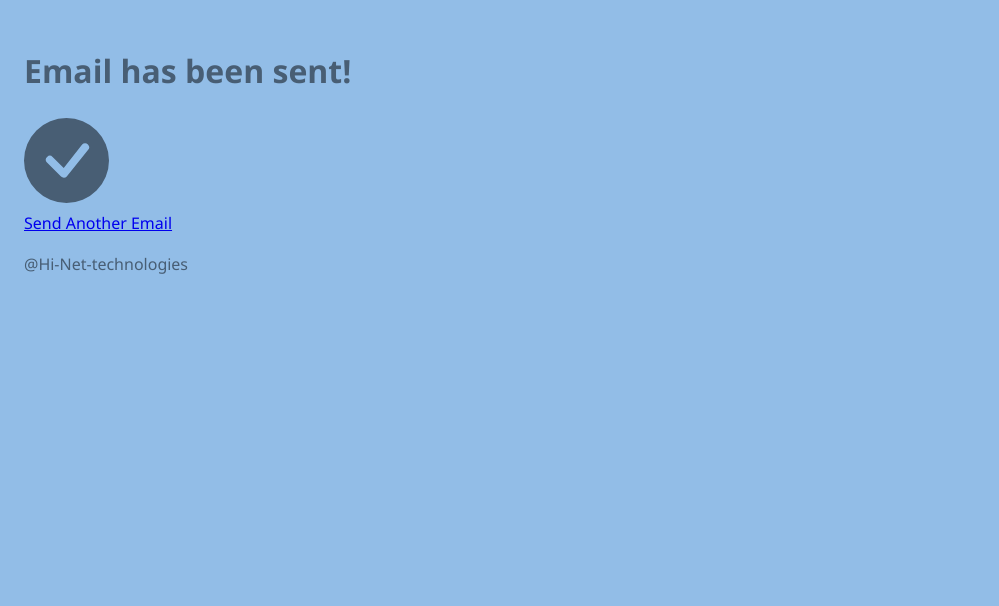
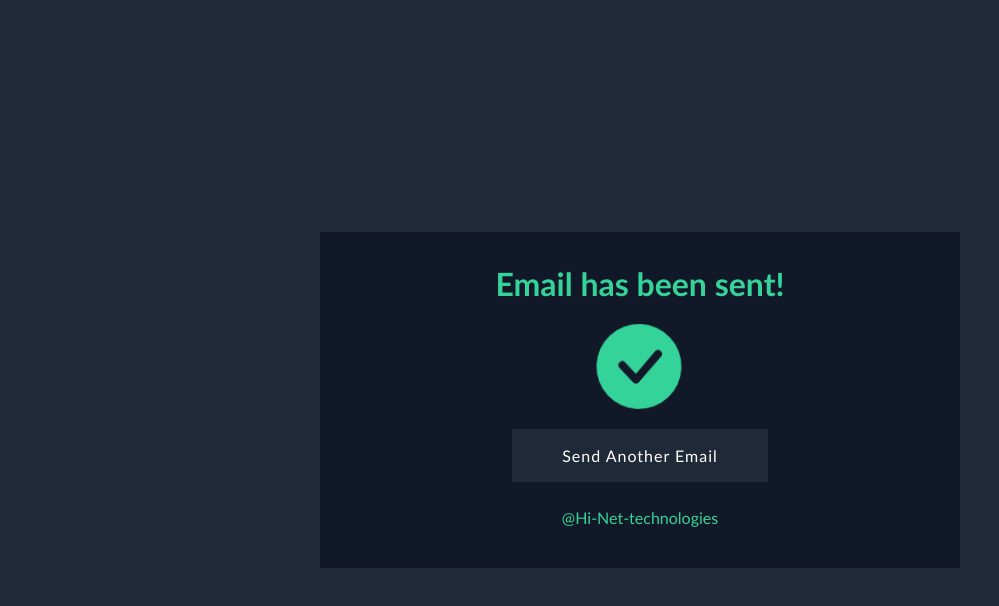
Before and after one commit to Hinet-tech/hinetfrontend, a website: page success.html in a window 1280 px wide. Shown: the whole page, without its empty margins (0-999 px from the left). Drawn offline with Linux system fonts and the light colour scheme.

Commit message:
Update success.html

```diff
--- a/success.html
+++ b/success.html
@@ -1,12 +1,125 @@
 <!DOCTYPE html>
 <html lang="en">
   <head>
+
     <meta charset="UTF-8" />
     <meta http-equiv="X-UA-Compatible" content="IE=edge" />
     <meta name="viewport" content="width=device-width, initial-scale=1.0" />
-    <link href="styles.css" rel="stylesheet" />
+
 
     <title>Email Sent</title>
+    <style>
+      * {
+  --bg1: #1f2937;
+  --bg2: #111827;
+  --tint: #34d399;
+}
+
+body {
+  margin: 0;
+  padding: 0;
+  background-color: var(--bg1);
+  color: var(--tint);
+  font-family: "Gill Sans", "Gill Sans MT", Calibri, "Trebuchet MS", sans-serif;
+  height: 100vh;
+  display: flex;
+  text-align: center;
+  box-sizing: border-box;
+}
+
+div,
+form {
+  display: flex;
+  flex-direction: column;
+  margin: 0 auto;
+  background-color: var(--bg2);
+  width: 50%;
+  align-items: center;
+  padding-bottom: 25px;
+  padding-top: 10px;
+  align-self: center;
+  justify-content: center;
+}
+
+section {
+  display: flex;
+  width: 40%;
+  padding: 10px;
+}
+
+.animated {
+  background-repeat: no-repeat;
+  background-position: left top;
+  -webkit-animation-duration: 10s;
+  animation-duration: 10s;
+  -webkit-animation-fill-mode: both;
+  animation-fill-mode: both;
+}
+
+@keyframes swing {
+  20% {
+    transform: rotate(15deg);
+  }
+  40% {
+    transform: rotate(-10deg);
+  }
+  60% {
+    transform: rotate(5deg);
+  }
+  80% {
+    transform: rotate(-5deg);
+  }
+  100% {
+    transform: rotate(0deg);
+  }
+}
+
+.swing {
+  -webkit-transform-origin: top center;
+  transform-origin: top center;
+  -webkit-animation-name: swing;
+  animation-name: swing;
+}
+
+input,
+textarea,
+a {
+  width: 100%;
+  padding: 15px;
+  font-size: 16px;
+  letter-spacing: 1px;
+  background-color: var(--bg1);
+  border: 2px solid var(--bg1);
+  outline: 0;
+  color: #fff;
+  text-decoration: none;
+}
+
+input:focus,
+textarea:focus {
+  border: 2px solid var(--tint);
+}
+
+input[type="submit"] {
+  cursor: pointer;
+}
+
+input[type="submit"]:hover,
+a:hover {
+  background-color: var(--tint);
+  color: var(--bg2);
+}
+
+textarea {
+  font-weight: bold;
+}
+
+a {
+  margin-top: 10px;
+}
+
+
+    </style>
   </head>
 
   <body>
```
